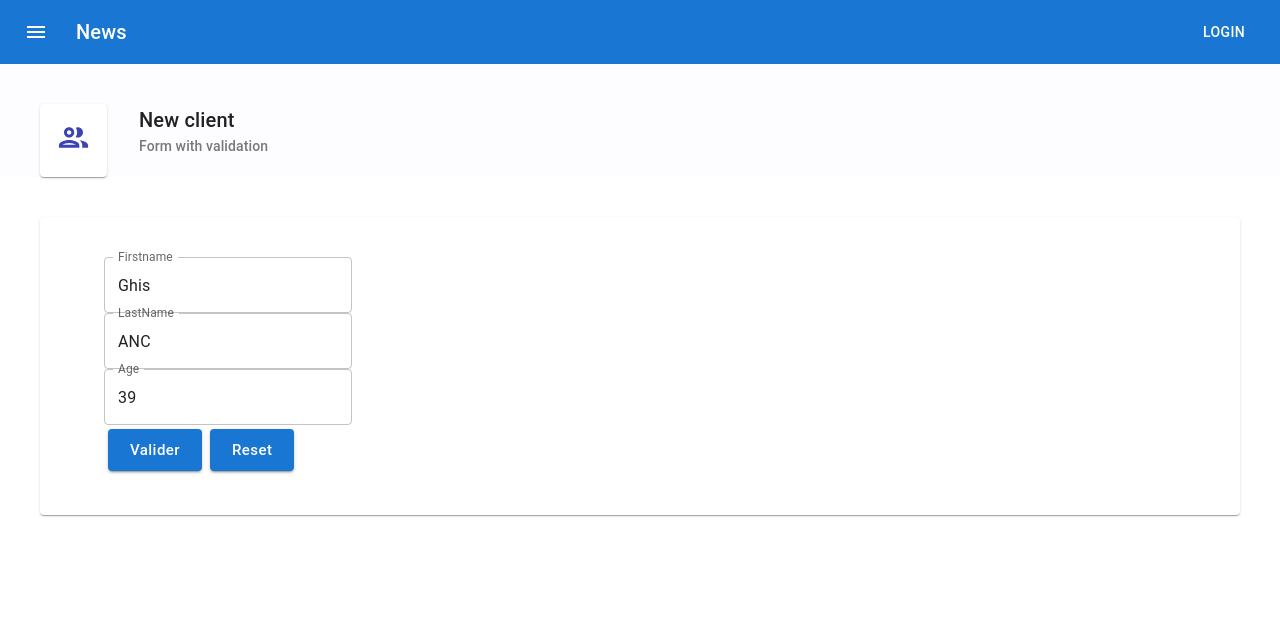
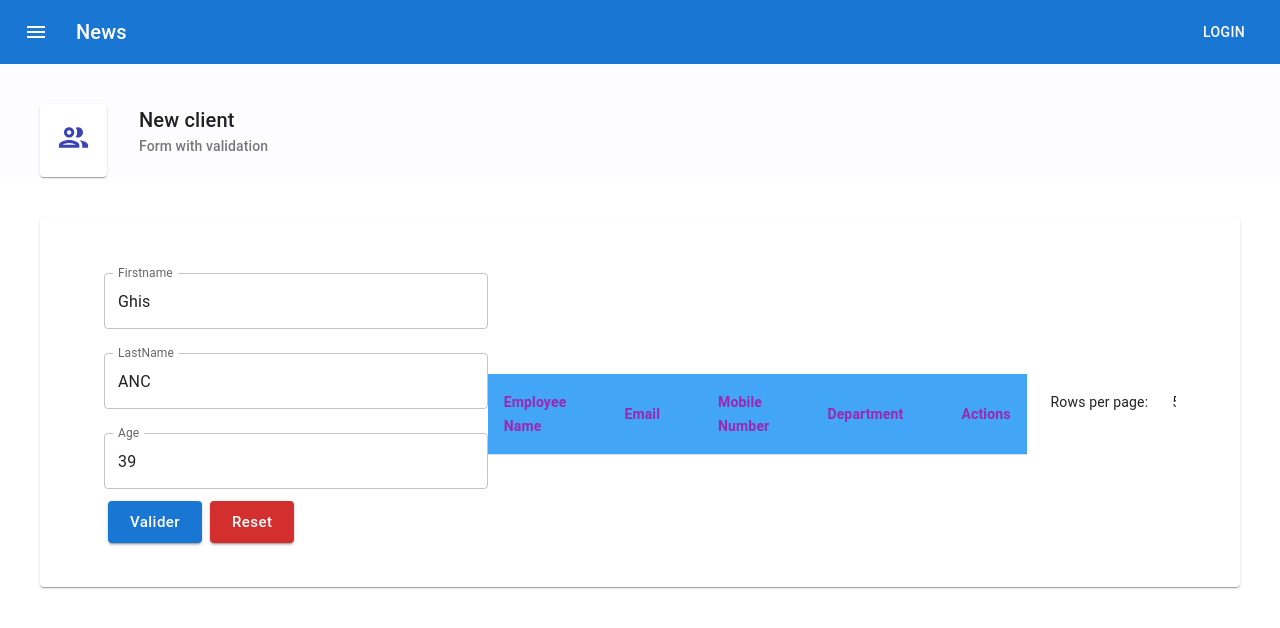
Before and after one commit to ganciaux/neuropsy-bkp, a React (Create React App) app: page / in a window 1280 px wide. Shown: the top 628 px of the page. Built offline with nearby package versions, Linux system fonts and the light colour scheme.

Commit message:
Start table

```diff
--- /dev/null
+++ b/src/App/components/Notifcation.js
@@ -0,0 +1,32 @@
+import { Alert, Snackbar } from '@mui/material'
+import { makeStyles } from '@mui/styles'
+import React from 'react'
+
+const useStyles = makeStyles((theme) => ({
+  root: {
+    top: theme.spacing(9),
+  },
+}))
+
+export default function Notification(props) {
+  const classes = useStyles()
+  const { notify, setNotify } = props
+
+  const handleClose = (event, reason) => {
+    if (reason === 'clickaway') {
+      return
+    }
+    setNotify({ ...notify, isOpen: false })
+  }
+  return (
+    <Snackbar
+      open={notify.isOpen}
+      autoHideDuration={2000}
+      onClose={handleClose}
+    >
+      <Alert onClose={handleClose} severity={notify.type}>
+        {notify.message}
+      </Alert>
+    </Snackbar>
+  )
+}
--- a/src/App/components/controls/DatePicker.js
+++ b/src/App/components/controls/DatePicker.js
@@ -33,14 +33,18 @@ export function DatePicker(props) {
 }
 
 export function DatePicker2(props) {
-  const { name, label, value, control } = props
+  const { name, label, value, control, error = null } = props
 
+  console.log('DatePicker2:', error)
   return (
     <Controller
       control={control}
       name={name}
       defaultValue={value}
-      render={({ field: { onChange, onBlur, value, name, ref }, fieldState: { invalid, isTouched, isDirty, error }, }) => (
+      render={({
+        field: { onChange, onBlur, value, name, ref },
+        fieldState: { invalid, isTouched, isDirty },
+      }) => (
         <LocalizationProvider dateAdapter={AdapterDateFns} locale={frLocale}>
           <MuiDatePicker
             label={label}
@@ -48,11 +52,14 @@ export function DatePicker2(props) {
             inputVariant="outlined"
             value={value}
             format="MM/dd/yyyy"
-            {...(error && { error: true, helperText: error })}
-            onChange={(date) =>
-              onChange(convertToDefEventPara(name, date))
-            }
-            renderInput={(params) => <TextField {...params} />}
+            onChange={(date) => onChange(convertToDefEventPara(name, date))}
+            renderInput={(params) => (
+              <TextField
+                margin="normal"
+                {...(error && { error: true, helperText: error })}
+                {...params}
+              />
+            )}
           />
         </LocalizationProvider>
       )}
--- /dev/null
+++ b/src/App/components/useTable.js
@@ -0,0 +1,141 @@
+import {
+  Table,
+  TableHead,
+  TableRow,
+  TableCell,
+  TablePagination,
+  TableSortLabel,
+} from '@mui/material'
+import { makeStyles } from '@mui/styles'
+import React, { useState } from 'react'
+
+const useStyles = makeStyles((theme) => ({
+  table: {
+    marginTop: theme.spacing(3),
+    '& thead th': {
+      fontWeight: '600',
+      color: theme.palette.secondary.main,
+      backgroundColor: theme.palette.primary.light,
+    },
+    '& tbody td': {
+      fontWeight: '300',
+    },
+    '& tbody tr:hover': {
+      backgroundColor: '#fffbf2',
+      cursor: 'pointer',
+    },
+  },
+}))
+
+export default function useTable(records, headCells, filterFn) {
+  const classes = useStyles()
+
+  const pages = [5, 10, 15]
+  const [page, setPage] = useState(0)
+  const [rowsPerPage, setRowsPerPage] = useState(pages[page])
+  const [order, setOrder] = useState()
+  const [orderBy, setOrderBy] = useState()
+
+  const TblContainer = (props) => (
+    <Table className={classes.table}>{props.children}</Table>
+  )
+  const TblHead = (props) => {
+    const handleSortRequest = (cellId) => {
+      const isAsc = orderBy === cellId && order === 'asc'
+      setOrder(isAsc ? 'desc' : 'asc')
+      setOrderBy(cellId)
+    }
+
+    return (
+      <TableHead>
+        <TableRow>
+          {headCells.map((headCell) => (
+            <TableCell
+              sortDirection={orderBy === headCell.id ? order : false}
+              key={headCell.id}
+            >
+              {headCell.disableSorting ? (
+                headCell.label
+              ) : (
+                <TableSortLabel
+                  active={orderBy === headCell.id}
+                  direction={orderBy === headCell.id ? order : 'asc'}
+                  onClick={() => {
+                    handleSortRequest(headCell.id)
+                  }}
+                >
+                  {headCell.label}
+                </TableSortLabel>
+              )}
+            </TableCell>
+          ))}
+        </TableRow>
+      </TableHead>
+    )
+  }
+
+  const handleChangePage = (event, newPage) => {
+    setPage(newPage)
+    console.log('handleChangePage:', newPage)
+  }
+
+  const handleChangeRowsPerPage = (event) => {
+    setRowsPerPage(parseInt(event.target.value, 10))
+    setPage(0)
+    console.log('handleChangeRowsPerPage:', event.target.value)
+  }
+
+  const TblPagination = () => (
+    <TablePagination
+      component="div"
+      page={page}
+      rowsPerPageOptions={pages}
+      rowsPerPage={rowsPerPage}
+      count={records.length}
+      onPageChange={handleChangePage}
+      onRowsPerPageChange={handleChangeRowsPerPage}
+    />
+  )
+
+  function stableSort(array, comparator) {
+    const stabilizedThis = array.map((el, index) => [el, index])
+    stabilizedThis.sort((a, b) => {
+      const order = comparator(a[0], b[0])
+      if (order !== 0) return order
+      return a[1] - b[1]
+    })
+    return stabilizedThis.map((el) => el[0])
+  }
+
+  function getComparator(order, orderBy) {
+    return order === 'desc'
+      ? (a, b) => descendingComparator(a, b, orderBy)
+      : (a, b) => -descendingComparator(a, b, orderBy)
+  }
+
+  function descendingComparator(a, b, orderBy) {
+    if (b[orderBy] < a[orderBy]) {
+      return -1
+    }
+    if (b[orderBy] > a[orderBy]) {
+      return 1
+    }
+    return 0
+  }
+
+  const recordsAfterPagingAndSorting = () => {
+    /*
+    return stableSort(
+      //filterFn.fn(records),
+      getComparator(order, orderBy),
+    ).slice(page * rowsPerPage, (page + 1) * rowsPerPage)*/
+    return records
+  }
+
+  return {
+    TblContainer,
+    TblHead,
+    TblPagination,
+    recordsAfterPagingAndSorting,
+  }
+}
--- a/src/App/pages/Clients/ClientForm.js
+++ b/src/App/pages/Clients/ClientForm.js
@@ -1,18 +1,34 @@
-import React from 'react'
-import { useForm, Controller } from 'react-hook-form'
-import { Grid } from '@mui/material'
+import React, { useState } from 'react'
+import { useForm } from 'react-hook-form'
 import { Controls } from '../../components/controls/Controls'
-import { yupResolver } from '@hookform/resolvers/yup';
-import * as yup from "yup";
+import { yupResolver } from '@hookform/resolvers/yup'
+import * as yup from 'yup'
 
-const schema = yup.object({
+import { makeStyles } from '@mui/styles'
+import Notification from '../../components/Notifcation'
+
+const useStyles = makeStyles((theme) => ({}))
+
+const min = '2000-01-01'
+const schema = yup
+  .object({
     firstname: yup.string().required(),
     lastname: yup.string().required(),
     age: yup.number().positive().integer().required(),
-  birthdate: yup.date().required('Date is required'),
-}).required();
+    birthdate: yup
+      .date()
+      .min(min, `startDate should be equal or later than ${min}`)
+      .required('Date is required'),
+  })
+  .required()
 
 export default function ClientForm() {
+  const [notify, setNotify] = useState({
+    isOpen: false,
+    message: '',
+    type: '',
+  })
+
   const {
     reset,
     handleSubmit,
@@ -25,18 +41,33 @@ export default function ClientForm() {
       lastname: 'ANC',
       age: '39',
       birthdate: new Date(),
+    },
+  })
+
+  console.log('Forms:render', errors)
+
+  const onSubmit = (data) => {
+    console.log('Forms:onSubmit:', data)
+    setNotify({
+      isOpen: true,
+      message: 'Submitted Successfully',
+      type: 'success',
+    })
   }
-  });
 
-  console.log("Forms:render", errors);
-
-  const onSubmit = (data) => console.log('Forms:onSubmit:', data)
-
+  const handleReset = () => {
+    reset()
+    setNotify({
+      isOpen: true,
+      message: 'Reset Successfully',
+      type: 'error',
+    })
+  }
   return (
     <form onSubmit={handleSubmit(onSubmit)}>
-      <Grid container>
-        <Grid item xs={6}>
       <Controls.Input
+        fullWidth
+        margin="normal"
         control={control}
         label="Firstname"
         name="firstname"
@@ -44,6 +75,8 @@ export default function ClientForm() {
         error={errors.firstname?.message}
       />
       <Controls.Input
+        fullWidth
+        margin="normal"
         control={control}
         label="LastName"
         name="lastname"
@@ -55,18 +88,25 @@ export default function ClientForm() {
         label="BirthDate"
         name="birthdate"
         value={new Date()}
+        error={errors.birthdate?.message}
       />
       <Controls.Input
+        fullWidth
+        margin="normal"
         control={control}
         label="Age"
         name="age"
         value={'39'}
         error={errors.age?.message}
       />
-        </Grid>
-      </Grid>
       <Controls.Button type="submit" text="Valider" />
-      <Controls.Button type="submit" text="Reset" onClick={() => reset()}/>
+      <Controls.Button
+        type="button"
+        color="error"
+        text="Reset"
+        onClick={handleReset}
+      />
+      <Notification notify={notify} setNotify={setNotify} />
     </form>
   )
 }
--- /dev/null
+++ b/src/App/pages/Clients/ClientTable.js
@@ -0,0 +1,46 @@
+import React, { useState } from 'react'
+import { TableBody, TableCell, TableRow } from '@mui/material'
+import { PeopleOutlineOutlined } from '@mui/icons-material'
+import useTable from '../../components/useTable'
+import { Controls } from '../../components/controls/Controls'
+
+const headCells = [
+  { id: 'fullName', label: 'Employee Name' },
+  { id: 'email', label: 'Email' },
+  { id: 'mobile', label: 'Mobile Number' },
+  { id: 'department', label: 'Department' },
+  { id: 'actions', label: 'Actions', disableSorting: true },
+]
+
+const records = []
+
+export default function ClientTable() {
+  const { TblContainer, TblHead, TblPagination, recordsAfterPagingAndSorting } =
+    useTable(records, headCells)
+  return (
+    <>
+      <TblContainer>
+        <TblHead />
+        <TableBody>
+          {recordsAfterPagingAndSorting().map((item) => (
+            <TableRow key={item.id}>
+              <TableCell>{item.fullName}</TableCell>
+              <TableCell>{item.email}</TableCell>
+              <TableCell>{item.mobile}</TableCell>
+              <TableCell>{item.department}</TableCell>
+              <TableCell>
+                <Controls.ActionButton color="primary" onClick={() => {}}>
+                  <PeopleOutlineOutlined fontSize="small"></PeopleOutlineOutlined>
+                </Controls.ActionButton>
+                <Controls.ActionButton color="secondary" onClick={() => {}}>
+                  <PeopleOutlineOutlined fontSize="small"></PeopleOutlineOutlined>
+                </Controls.ActionButton>
+              </TableCell>
+            </TableRow>
+          ))}
+        </TableBody>
+      </TblContainer>
+      <TblPagination />
+    </>
+  )
+}
--- a/src/App/pages/Clients/Clients.js
+++ b/src/App/pages/Clients/Clients.js
@@ -1,14 +1,10 @@
 import React from 'react'
 import PageHeader from '../../components/PageHeader'
-import {
-  PeopleOutlineOutlined,
-} from '@mui/icons-material'
-import {
-  Paper,
-  Toolbar,
-} from '@mui/material'
+import { PeopleOutlineOutlined } from '@mui/icons-material'
+import { Paper, Toolbar } from '@mui/material'
 import { makeStyles } from '@mui/styles'
 import ClientForm from './ClientForm'
+import ClientTable from './ClientTable'
 
 const useStyles = makeStyles((theme) => ({
   pageContent: {
@@ -18,9 +14,9 @@ const useStyles = makeStyles((theme) => ({
 }))
 
 export default function Clients() {
-    const classes = useStyles()
-    return (
-        <>
+  const classes = useStyles()
+  return (
+    <>
       <PageHeader
         title="New client"
         subTitle="Form with validation"
@@ -29,8 +25,9 @@ export default function Clients() {
       <Paper className={classes.pageContent}>
         <Toolbar>
           <ClientForm />
+          <ClientTable />
         </Toolbar>
       </Paper>
     </>
-    )
+  )
 }
```
Lines whose indentation alone changed are shown as unchanged.
